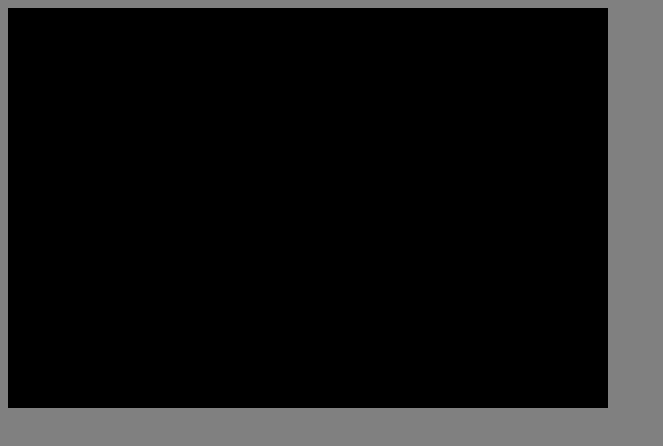
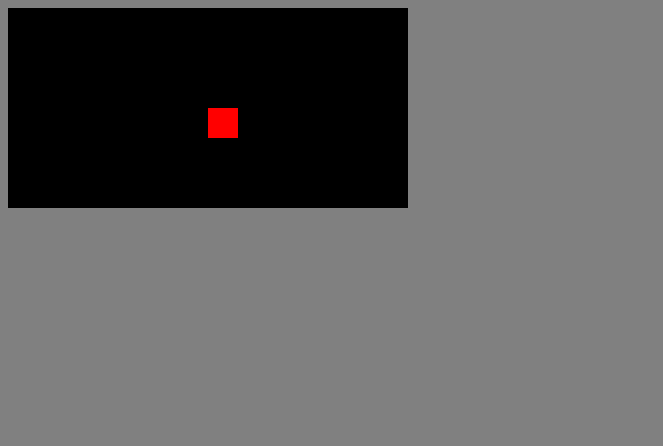
Before and after one commit to Lalo-gmz/js-game-to-learn, a plain HTML site: page index.html in a window 1280 px wide. Shown: the whole page, without its empty margins (0-663 px from the left). Drawn offline with Linux system fonts and the light colour scheme.

Commit message:
Inicial2

```diff
--- /dev/null
+++ b/clases/Player.js
@@ -0,0 +1,17 @@
+export class Player {
+
+    constructor(posX, posY, width, height){
+        this.posX = posX
+        this.posY = posY
+        this.width = width
+        this.height = height
+        console.log("player creado")
+    }
+
+    draw(ctx){
+        ctx.fillStyle = 'red';
+        ctx.fillRect(this.posX, this.posY, this.height, this.width);
+        console.log("dibujando player")
+    }
+
+}
--- a/game.js
+++ b/game.js
@@ -1,7 +1,17 @@
-canvas = document.querySelector("canvas")
-const ctx = canvas.getContext("2d");
+import { Player } from "./clases/Player.js";
+
+const canvas = document.createElement('canvas');
+const ctx = canvas.getContext('2d');
+
+canvas.width = 400;
+canvas.height = 200;
+canvas.style = "background-color: black"
+
+const canvasContainer = document.getElementById('gameCanvas');
+canvasContainer.appendChild(canvas);
 
 
+const player1 = new Player(canvas.width/2, canvas.height/2, 30, 30)
 
 class ball {
     x = canvas.width / 2
@@ -56,24 +66,14 @@ class ball {
     }
 }
 
-pelota = new ball();
-
-pelotas = []
-
-setInterval( ()=>{
-    pelotas.push(new ball())
-}, 700)
-
 
 function animate() {
     ctx.clearRect(0, 0, canvas.width, canvas.height);
-    pelotas.forEach(pelota => {
-        pelota.update()
-        pelota.draw()
-    });
+    player1.draw(ctx)
+
 
     requestAnimationFrame(animate);
 }
 
 
-//animate()
+animate()
--- a/index.html
+++ b/index.html
@@ -6,7 +6,7 @@
     <title>Document</title>
 </head>
 <body style="background-color: gray;">
-    <canvas width="600" height="400" style="background-color: black;" ></canvas>
-    <script src="game.js"></script>
+    <div id="gameCanvas" ></div>
+    <script type="module" src="game.js"></script>
 </body>
 </html>
```
